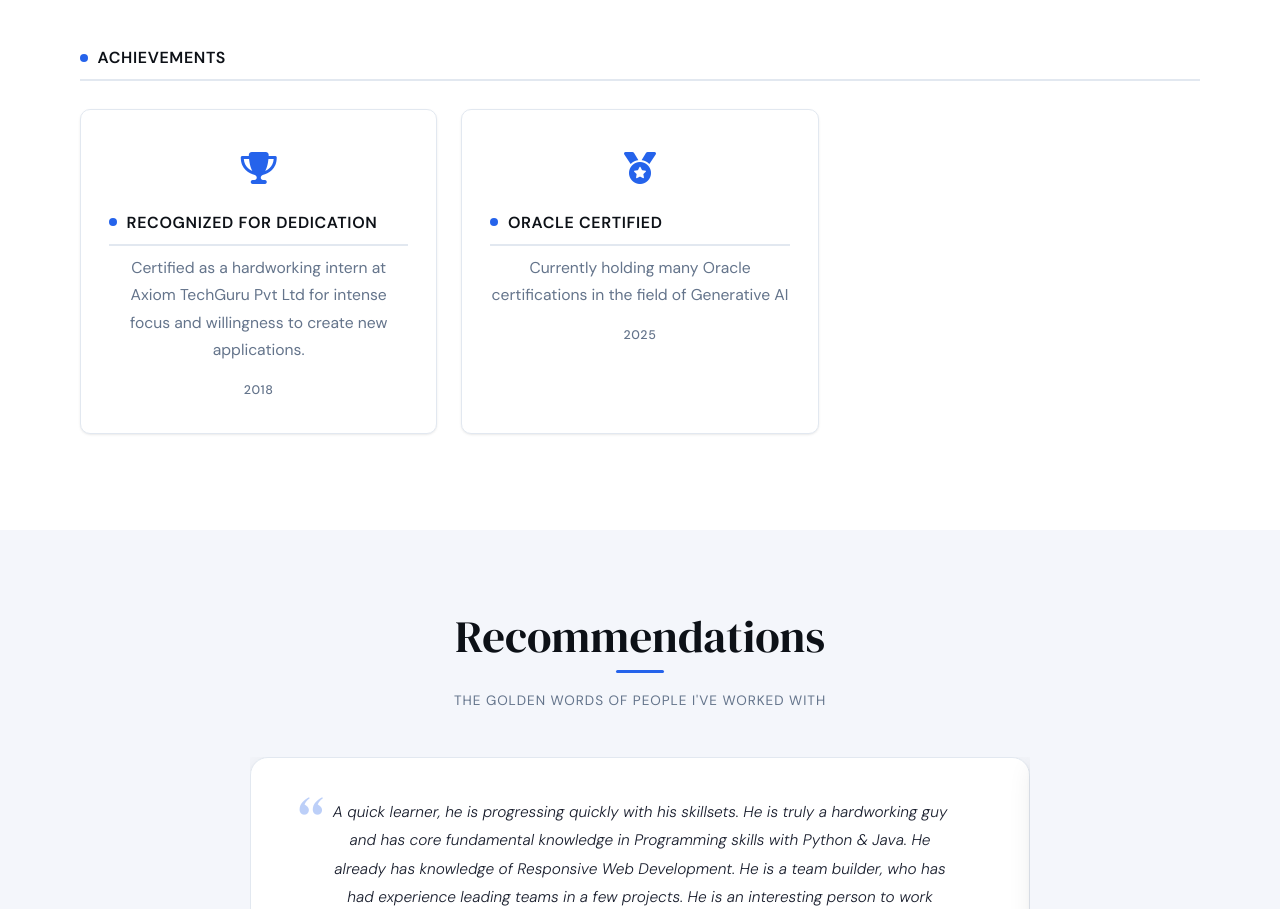
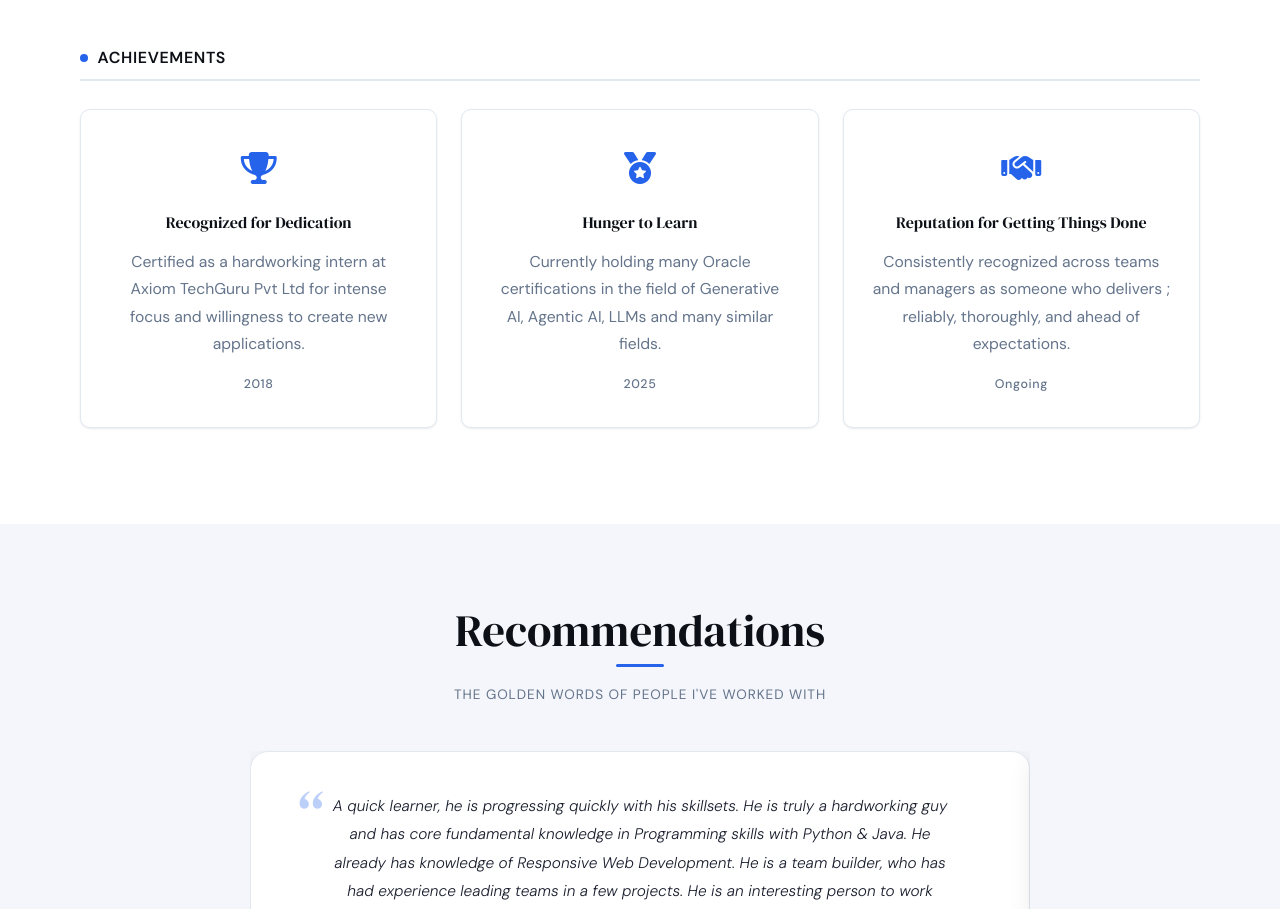
Before and after one commit to SAKET-SK/New_Portfolio_Website, a plain HTML site: page index.html in a window 1280 px wide. Shown: the part 3635-4544 px from the top of the page. Drawn offline with nearby package versions, Linux system fonts and the light colour scheme.

Commit message:
Few more updates and enhancements

```diff
--- a/index.html
+++ b/index.html
@@ -228,7 +228,7 @@
                             <div class="achievement-icon">
                                 <i class="fas fa-trophy"></i>
                             </div>
-                            <h3>Recognized for Dedication</h3>
+                            <h4>Recognized for Dedication</h4>
                             <p>Certified as a hardworking intern at Axiom TechGuru Pvt Ltd for intense focus and willingness to create new applications.</p>
                             <div class="achievement-date">2018</div>
                         </div>
@@ -236,9 +236,17 @@
                             <div class="achievement-icon">
                                 <i class="fas fa-medal"></i>
                             </div>
-                            <h3>Oracle Certified</h3>
-                            <p>Currently holding many Oracle certifications in the field of Generative AI</p>
+                            <h4>Hunger to Learn</h4>
+                            <p>Currently holding many Oracle certifications in the field of Generative AI, Agentic AI, LLMs and many similar fields.</p>
                             <div class="achievement-date">2025</div>
+                        </div>
+                        <div class="achievement-card">
+                            <div class="achievement-icon">
+                                <i class="fas fa-handshake"></i>
+                            </div>
+                            <h4>Reputation for Getting Things Done</h4>
+                            <p>Consistently recognized across teams and managers as someone who delivers ; reliably, thoroughly, and ahead of expectations.</p>
+                            <div class="achievement-date">Ongoing</div>
                         </div>
                     </div>
                 </div>
```
